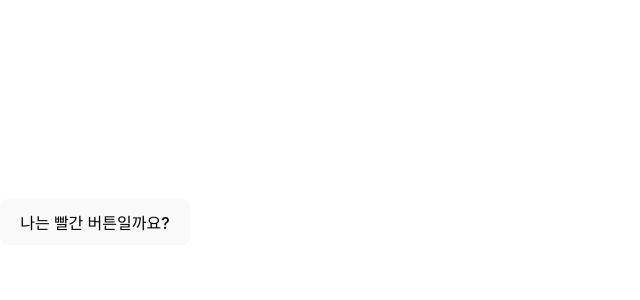
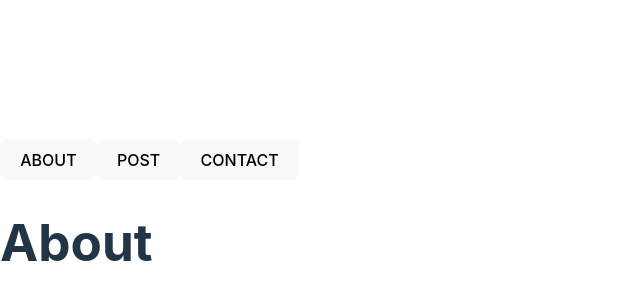
Before and after one commit to Doeunnkimm/react-playground, a React (Vite) app: page / in a window 1280 px wide. Shown: the part 178-478 px from the top of the page, without its empty margins (0-640 px from the left). Built offline with nearby package versions, Linux system fonts and the light colour scheme.

Commit message:
useTransition

```diff
--- a/src/main.tsx
+++ b/src/main.tsx
@@ -3,13 +3,15 @@ import ReactDOM from 'react-dom/client';
 import './index.css';
 // import { SyntheticEvent } from './SyntheticEvent/index.tsx';
 // import { Propagation } from './SyntheticEvent/propagation.tsx';
-import { UpdateState } from './UpdateState/UpdateState.tsx';
+// import { UpdateState } from './UpdateState/UpdateState.tsx';
+import { Transition } from './useTransition/Transition.tsx';
 
 ReactDOM.createRoot(document.getElementById('root')!).render(
   <React.StrictMode>
     {/* <App /> */}
     {/* <SyntheticEvent /> */}
     {/* <Propagation /> */}
-    <UpdateState />
+    {/* <UpdateState /> */}
+    <Transition />
   </React.StrictMode>
 );
--- /dev/null
+++ b/src/useTransition/Transition.tsx
@@ -0,0 +1,54 @@
+import { useState, useTransition } from 'react';
+
+type Tab = 'about' | 'post' | 'contact';
+
+export const Transition = () => {
+  const [isPending, startTransition] = useTransition();
+  const [tab, setTab] = useState<Tab>('about');
+
+  const handleSelectTab = (nextTab: Tab) => () => {
+    startTransition(() => {
+      setTab(nextTab);
+    });
+    // setTab(nextTab);
+  };
+
+  return (
+    <>
+      <button onClick={handleSelectTab('about')}>ABOUT</button>
+      <button onClick={handleSelectTab('post')}>POST</button>
+      <button onClick={handleSelectTab('contact')}>CONTACT</button>
+      {isPending && '로딩중!!'}
+      {tab === 'about' && <About />}
+      {tab === 'post' && <Post />}
+      {tab === 'contact' && <Contact />}
+    </>
+  );
+};
+
+export const About = () => {
+  return <h1>About</h1>;
+};
+
+// 무거운 연산이 포함된 컴포넌트
+export const Post = () => {
+  const items = Array.from({ length: 1500 }).map((_, i) => (
+    <Slow
+      key={i}
+      index={i}
+    />
+  ));
+
+  return <ul>{items}</ul>;
+};
+
+const Slow = ({ index }: { index: number }) => {
+  let startTime = performance.now();
+  while (performance.now() - startTime < 1) {}
+
+  return <li># ${index + 1}</li>;
+};
+
+export const Contact = () => {
+  return <h1>Contact</h1>;
+};
```
